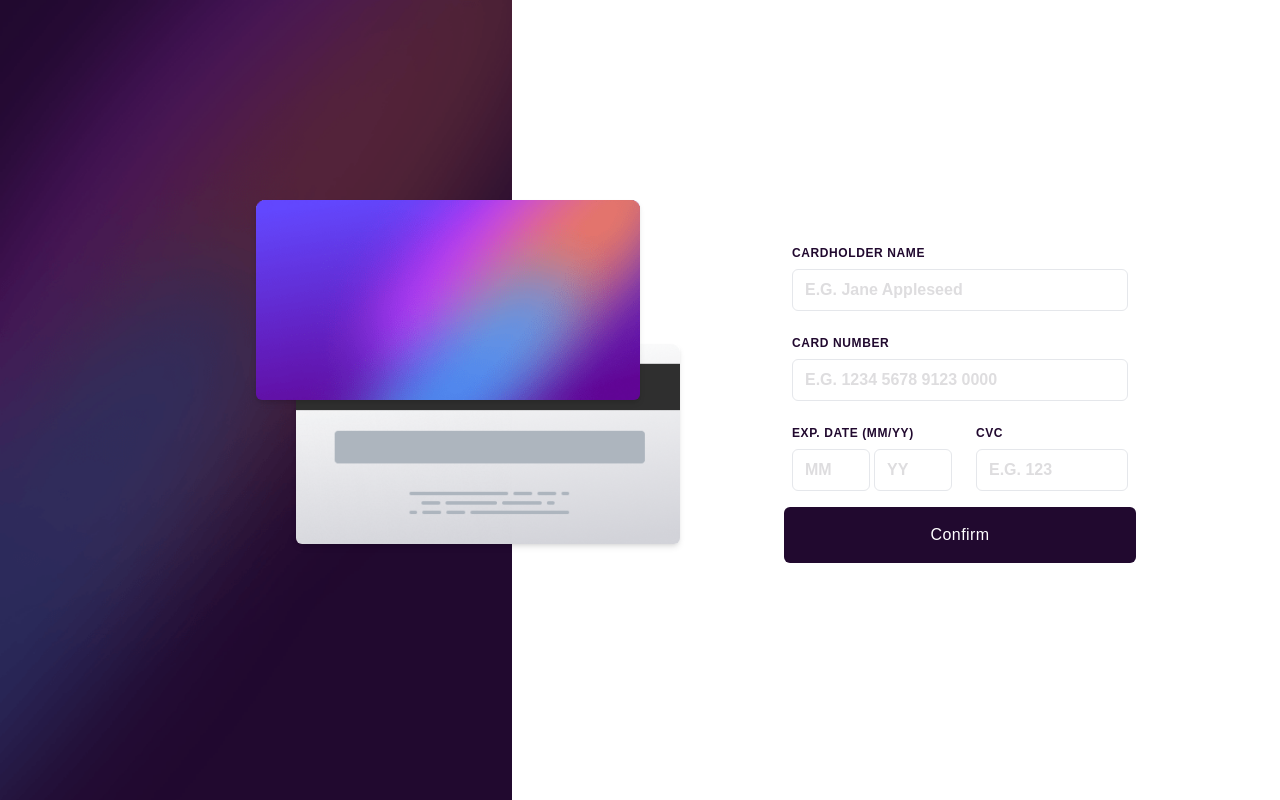
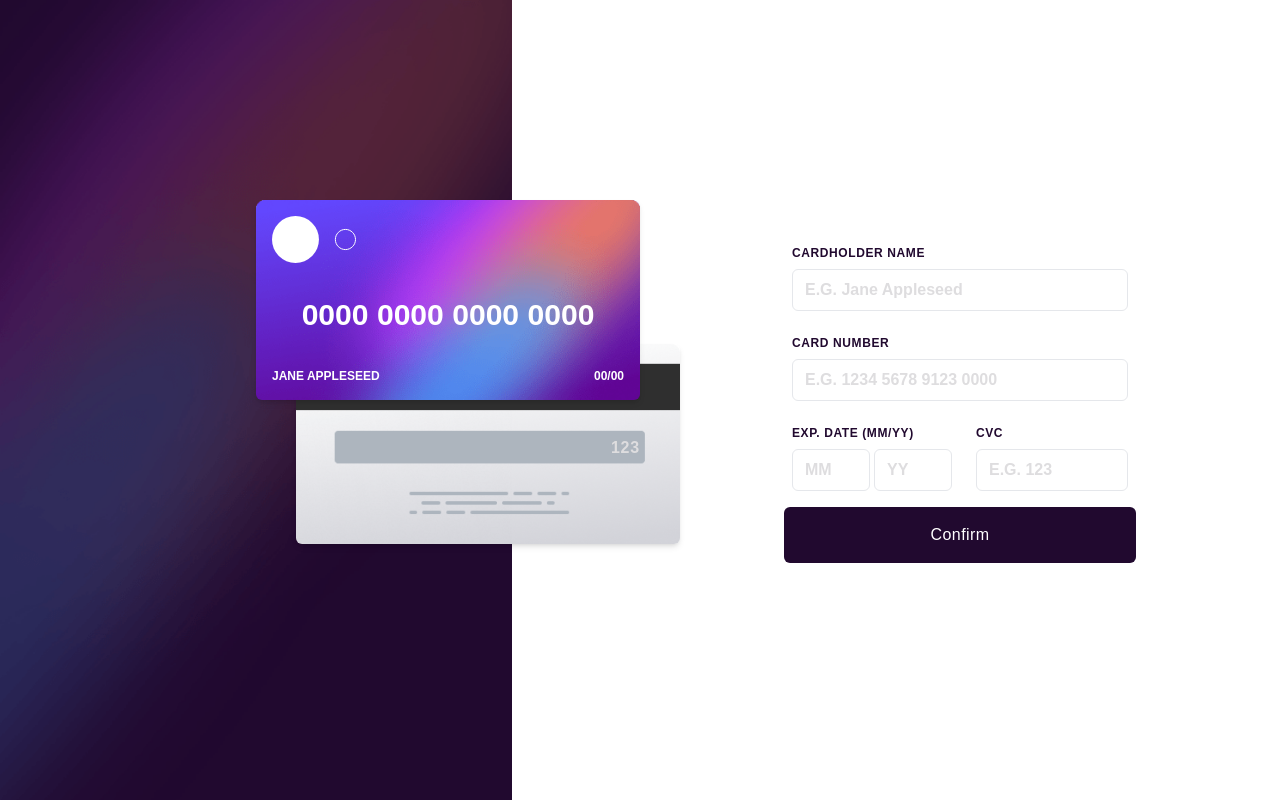
Before and after one commit to Madflows/interactive-card-details-form, a Next.js app: page / in a window 1280 px wide. Built offline with nearby package versions, Linux system fonts and the light colour scheme; a web font is replaced by a local one.

Commit message:
created theme and cardinfo contexts

```diff
--- a/components/CardSection.js
+++ b/components/CardSection.js
@@ -2,7 +2,7 @@ import React from 'react'
 
 const CardSection = () => {
   return (
-    <div className='grid grid-cols-1 w-full md:translate-x-[50%]'>
+    <div className='grid grid-cols-1 mx-auto w-full md:translate-x-[30%] lg:translate-x-[50%]'>
         <FirstCard />
         <SecondCard />
     </div>
@@ -12,14 +12,23 @@ const CardSection = () => {
 function FirstCard() {
     return (
         <div className='w-full flex flex-col items-center justify-between shadow-md bg-[url("/images/bg-card-front.png")] bg-cover bg-no-repeat z-20 max-w-sm h-[200px] p-4 rounded-md'>
-
+            <div className='w-full'>
+                <img src="/images/card-logo.svg" alt="mastercard" />
+            </div>
+            <div className='w-full'>
+                <h2 className='text-lg font-bold text-white text-center'>0000 0000 0000 0000</h2>
+            </div>
+            <div className='w-full text-white text-xs font-bold flex items-center justify-between uppercase'>
+                <p>Jane Appleseed</p>
+                <span>00/00</span>
+            </div>
         </div>
     )
 }
 function SecondCard() {
     return (
-        <div className='w-full float-right md:translate-x-10 shadow-md -translate-y-14 p-4 bg-[url("/images/bg-card-back.png")] bg-cover bg-no-repeat max-w-sm h-[200px] rounded-md'>
-            <h1>Card 2</h1>
+        <div className='w-full float-right md:translate-x-10 shadow-md flex items-center justify-end px-10 -translate-y-14 p-4 bg-[url("/images/bg-card-back.png")] bg-cover bg-no-repeat max-w-sm h-[200px] rounded-md'>
+            <p className='mt-2 text-lightviolet font-bold tracking-wider'>123</p>
         </div>
     )
 }
--- /dev/null
+++ b/contexts/index.js
@@ -0,0 +1,5 @@
+import { createContext } from "react";
+
+export const CardDetailsContext = createContext();
+
+export const ThemeContext = createContext();
--- a/pages/_app.js
+++ b/pages/_app.js
@@ -1,15 +1,30 @@
 import "../styles/globals.css";
 
 import Head from "next/head";
+import { useState } from "react";
+
+import { CardDetailsContext, ThemeContext } from "../contexts";
 
 function MyApp({ Component, pageProps }) {
+  const [ cardInfo, setCardInfo ] = useState({
+    name: "",
+    number: "",
+    cvc: "",
+    expMonth: "",
+    expYear: ""
+  });
+
+  const [theme, setTheme] = useState("light")
+
   return (
-    <>
-      <Head>
-        <title>Interactive Card Details Form - Madflows.dev</title>
-      </Head>
-      <Component {...pageProps} />
-    </>
+    <CardDetailsContext.Provider value={{ cardInfo, setCardInfo }}>
+      <ThemeContext.Provider value={{ theme, setTheme }}>
+        <Head>
+          <title>Interactive Card Details Form - Madflows.dev</title>
+        </Head>
+        <Component {...pageProps} />
+      </ThemeContext.Provider>
+    </CardDetailsContext.Provider>
   );
 }
 
```
